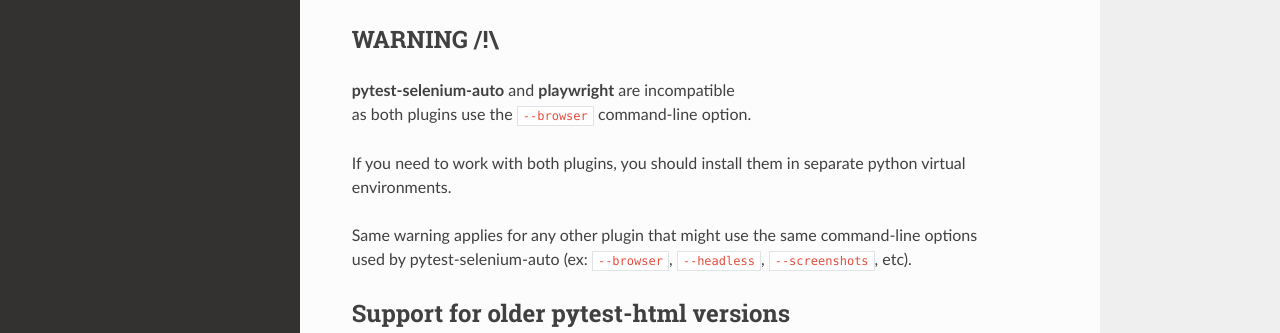
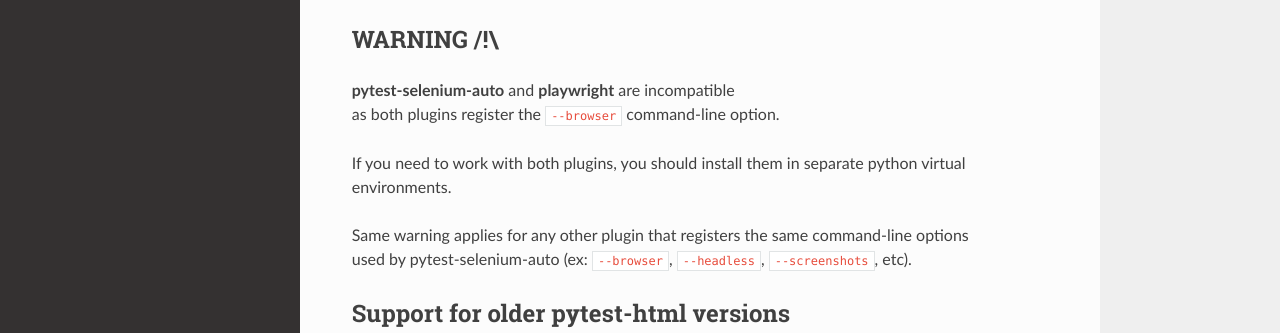
Before and after one commit to harmin-parra/pytest-selenium-auto, a Sphinx documentation site: the page built from docs/installation.rst, in a window 1280 px wide and 1098 px high. Shown: the part 465-798 px from the top of the window. Built offline with Sphinx 7.4.7 and the Read the Docs theme 2.0.0, drawn with Linux system fonts in a browser that asks for light colours.

Commit message:
update doc

```diff
--- a/docs/installation.rst
+++ b/docs/installation.rst
@@ -24,11 +24,11 @@
 ------------
 
 | **pytest-selenium-auto** and **playwright** are incompatible
-| as both plugins use the ``--browser`` command-line option.
+| as both plugins register the ``--browser`` command-line option.
 
 If you need to work with both plugins, you should install them in separate python virtual environments.
 
-| Same warning applies for any other plugin that might use the same command-line options
+| Same warning applies for any other plugin that registers the same command-line options
 | used by pytest-selenium-auto (ex: ``--browser``, ``--headless``, ``--screenshots``, etc).
 
 
```
